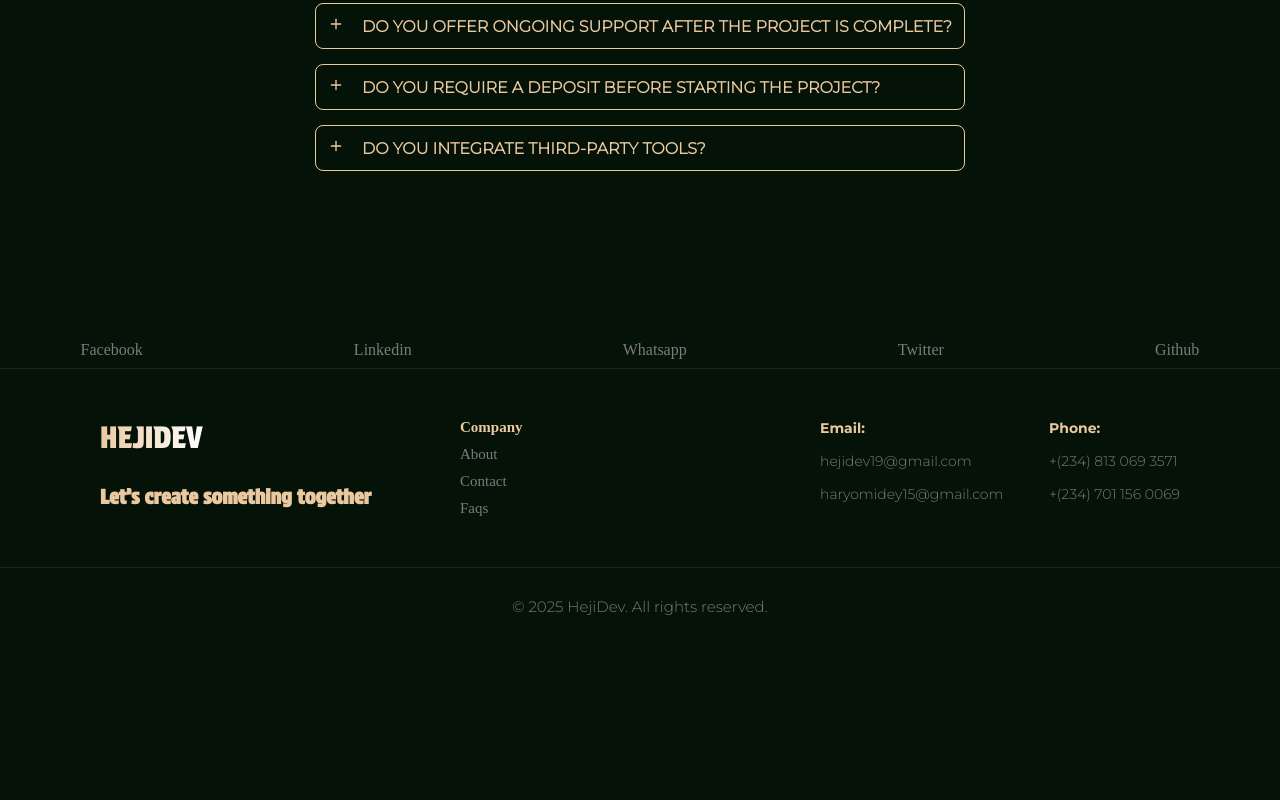
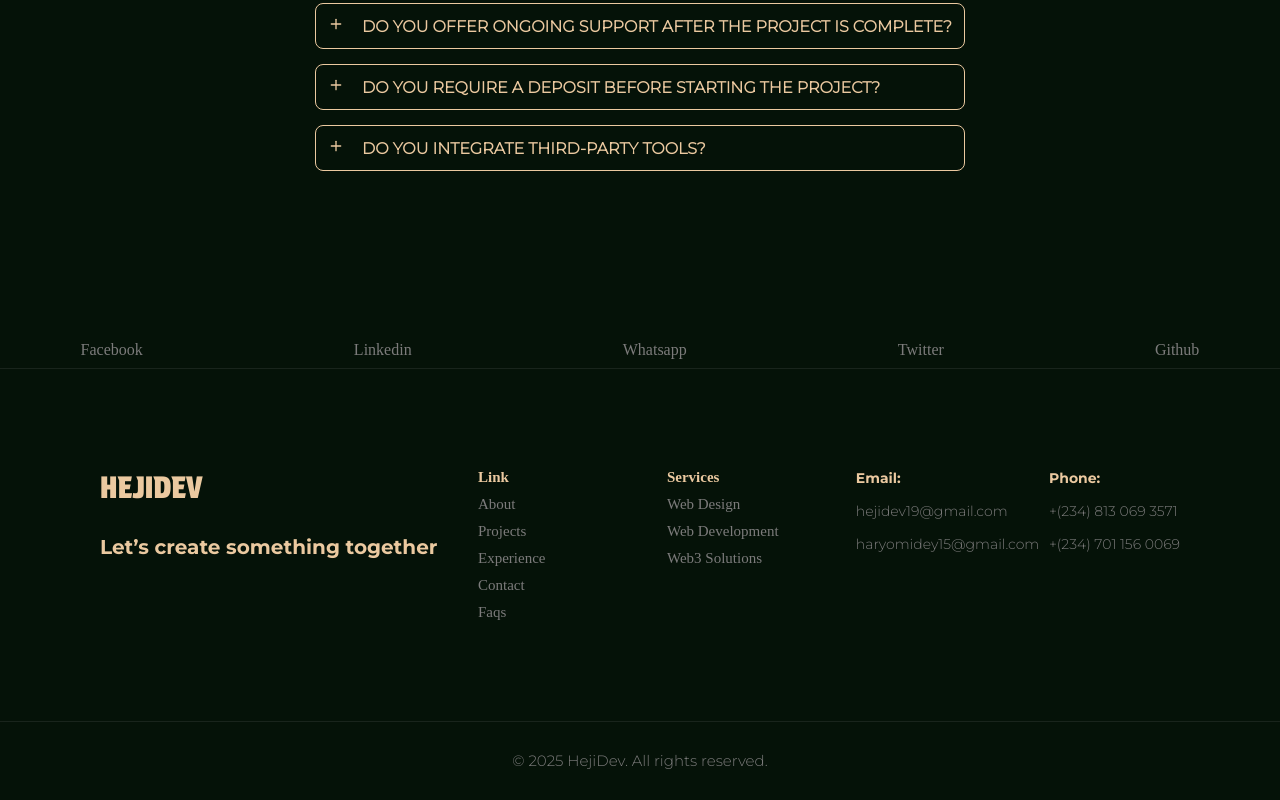
Before and after one commit to Lhurdb19/my-portfolio, a React (Create React App) app: page /contact in a window 1280 px wide. Shown: the part 1066-1866 px from the top of the page. Before the commit the page ends 1712 px from the top, so only its background shows below. Built offline with nearby package versions, Linux system fonts and the light colour scheme.

Commit message:
hero updated

```diff
--- a/src/Components/Footer/footer.jsx
+++ b/src/Components/Footer/footer.jsx
@@ -29,13 +29,25 @@ function Footer() {
         </div>
 
         <div className="get-con">
-          <h5>Company</h5>
+          <span>
+          <h5>Link</h5>
           <span>
           <a href="/about">About</a>
+          <a href="/project">Projects</a>
+          <a href="/experience">Experience</a>
           <a href="/contact">Contact</a>
             <a href="/contact">Faqs</a>
           </span>
-        </div>
+          </span>
+
+        <span>
+          <h5>Services</h5>
+          <span>
+          <a href="/">Web Design</a>
+          <a href="/">Web Development</a>
+          <a href="/experience">Web3 Solutions</a>
+          </span>
+        </span>
         <div className="link-container">
           <span>
             <h5>Email:</h5>
@@ -49,6 +61,7 @@ function Footer() {
           </span>
         </div>
       </div>
+        </div>
       <footer className="footer">
       <p>© {currentYear} HejiDev. All rights reserved.</p>
     </footer>
--- a/src/Components/Hero/hero.jsx
+++ b/src/Components/Hero/hero.jsx
@@ -63,7 +63,10 @@ const Hero = () => {
         </motion.div>
       </div>
       <div className="hero-image">
-      <img src="https://res.cloudinary.com/damamkuye/image/upload/v1742807958/IMG_2733_k7kwy8-removebg-preview_buqrdz.png" alt="" />
+      <img
+            src="https://res.cloudinary.com/damamkuye/image/upload/v1742315837/IMG_2733_k7kwy8.jpg"
+            alt=""
+          />
       </div>
     </section>
   );
--- a/src/index.css
+++ b/src/index.css
@@ -1159,10 +1159,10 @@ select > option:hover {
 .footer-wrapper {
   width: 100%;
   display: flex;
-  justify-content: space-between;
+  justify-content: flex-start;
   align-items: flex-start;
   box-shadow: 0px 0px 1px 0px #7c7b7b;
-  padding: 50px 100px;
+  padding: 100px;
 }
 
 @media screen and (max-width:896px) {
@@ -1178,7 +1178,7 @@ select > option:hover {
 }
 
 .lets-container {
-  width: 100%;
+  width: 35%;
   display: flex;
   justify-content: flex-start;
   align-items: flex-start;
@@ -1188,20 +1188,14 @@ select > option:hover {
 
 .lets-container > a {
   color: #ebc9a0;
-  background: linear-gradient(90deg, #ebc9a0, #fff);
-  -webkit-background-clip: text;
-  -webkit-text-fill-color: transparent;
   font-size: 30px;
   font-family: Strike;
   background-color: transparent;
 }
 .lets-container > h1 {
   color: #ebc9a0;
-  /* background: linear-gradient(90deg, #ebc9a0, #e52e71); */
-  /* -webkit-background-clip: text; */
-  /* -webkit-text-fill-color: transparent; */
   font-size: 20px;
-  font-family: Strike;
+  font-family: Montbold;
   background-color: transparent;
 }
 
@@ -1229,18 +1223,34 @@ select > option:hover {
 }
 
 .get-con {
-  width: 100%;
+  width: 65%;
+  display: flex;
+  justify-content: space-between;
+  align-items: flex-start;
+  gap: 50px;
+}
+
+@media screen and (max-width:896px) {
+   .get-con {
+    width: 100%;
+    flex-direction: column;
+   }
+}
+
+.get-con > span {
+  width: 30%;
   display: flex;
   justify-content: flex-start;
   align-items: flex-start;
   flex-direction: column;
   gap: 10px;
 }
-.get-con > h5 {
+
+.get-con > span > h5 {
   font-size: 15px;
   color: #ebc9a0;
 }
-.get-con > span {
+.get-con > span  > span {
   display: flex;
   justify-content: flex-start;
   align-items: flex-start;
@@ -1249,22 +1259,22 @@ select > option:hover {
   font-size: 15px;
   color: #ddb686;
 }
-.get-con > span > a {
+.get-con > span > span > a {
   color: #7c7b7b;
   transition: all 0.3s ease-in-out;
 }
 
-.get-con > span > a:hover {
+.get-con > span > span > a:hover {
   color: #fff;
   padding-left: 5px;
   transition: all 0.3s ease-in-out;
 }
 
 .link-container {
-  width: 100%;
+  width: 70%;
   display: flex;
   justify-content: space-between;
-  align-items: center;
+  align-items: flex-start;
 }
 
 .link-container > span {
```
